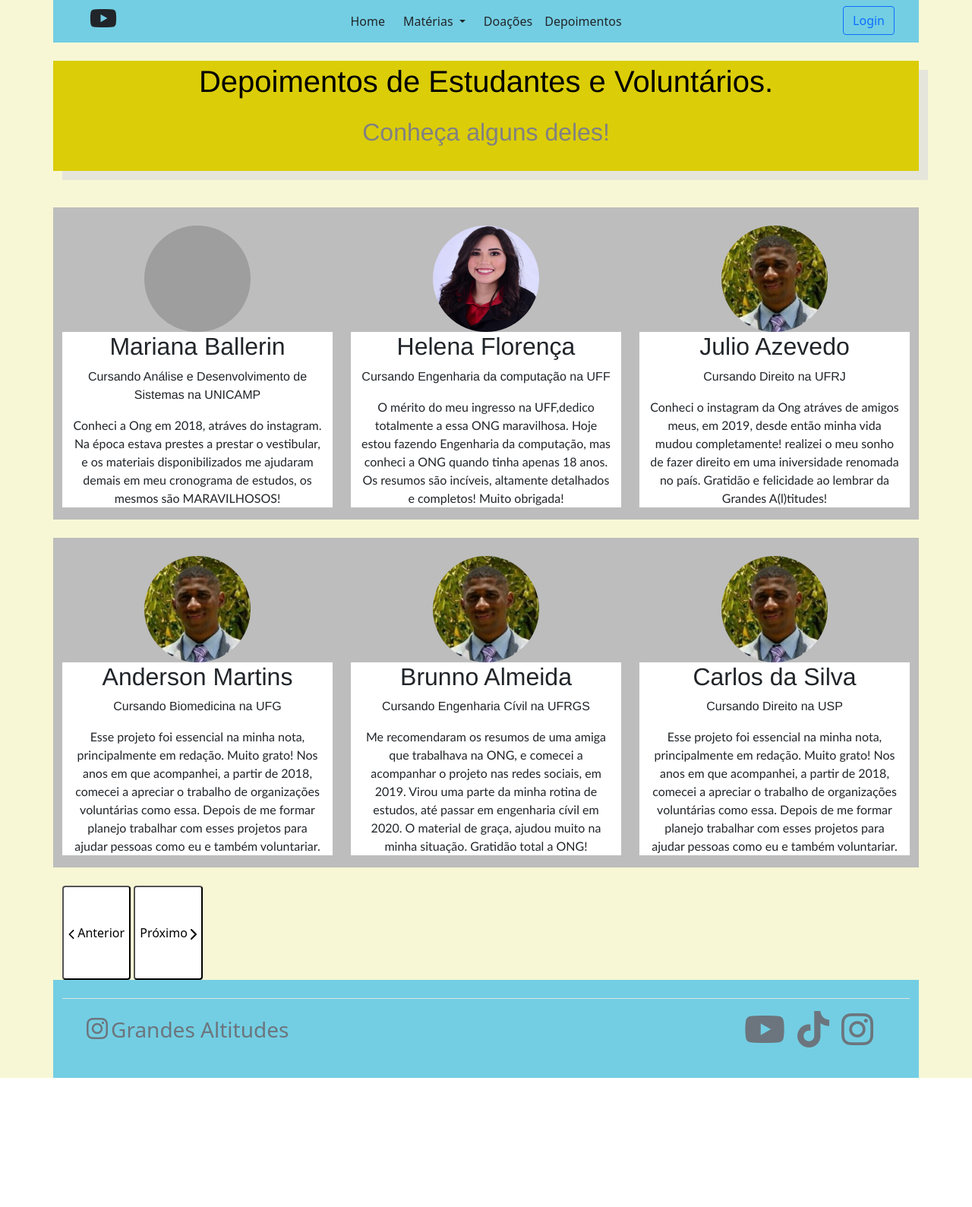
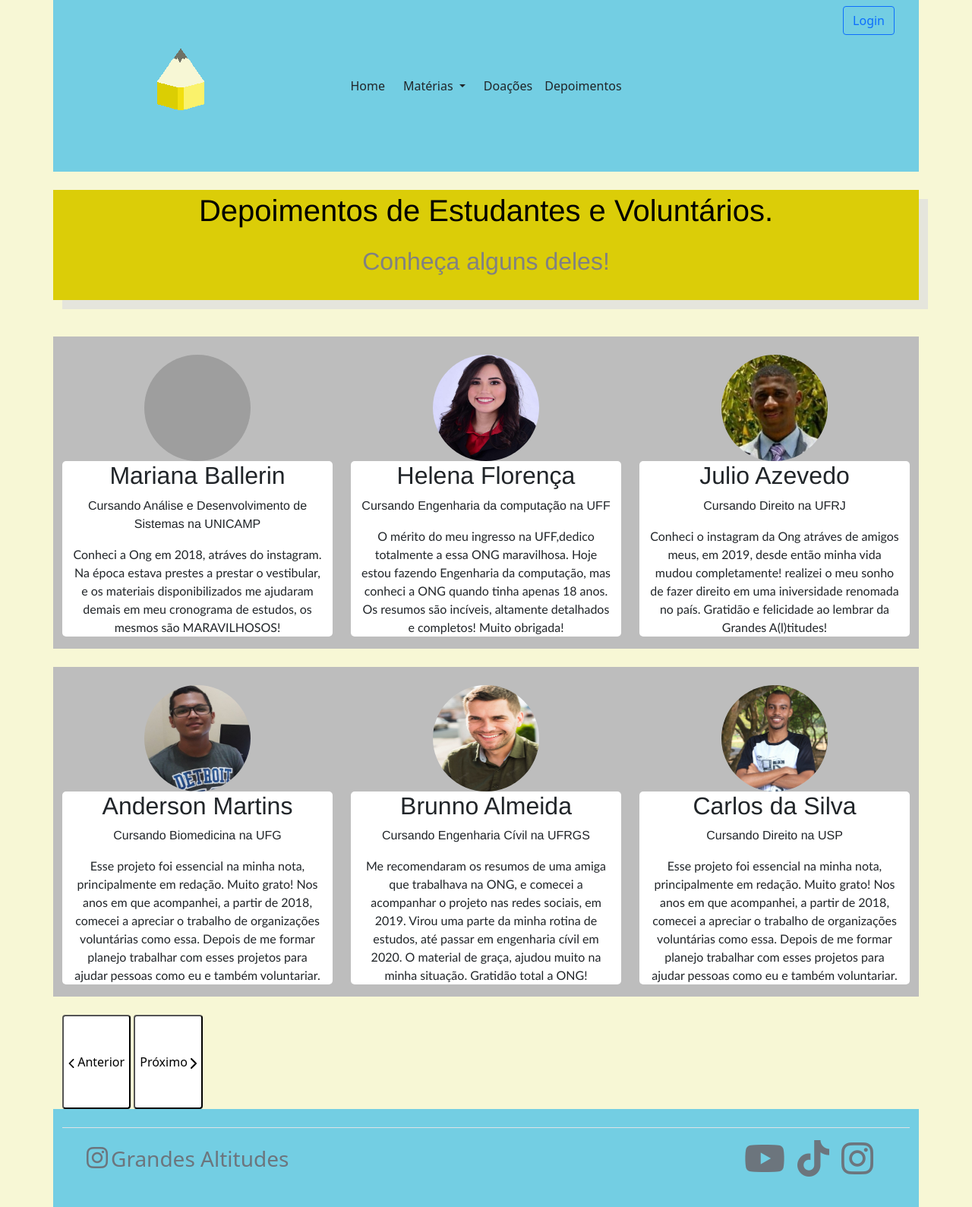
Before and after one commit to burgues0/grandes-altitudes, a Django app: template grandes_altitudes/templates/depoiments.html in a window 1280 px wide. Shown: the whole page at 76% size. Before the commit the page ends 1419 px from the top, so only its background shows below. Run offline with Django 3.2, Linux system fonts and the light colour scheme; the template is opened without the code that fills it, so the values that code supplies are empty; some libraries are stand-ins or nearby versions; grey boxes are pictures that could not be loaded.

Commit message:
Index_depoiments_111%_atualized
THE CRMINAL DIVS AND STYLE OF CURUPIRA.

```diff
--- a/grandes_altitudes/templates/depoiments.html
+++ b/grandes_altitudes/templates/depoiments.html
@@ -26,8 +26,7 @@
                 <div class="row">
                     <div class="col-md-2">
                         <a href="/" class="d-flex align-items-center col-md-3 mb-2 mb-md-0 ms-4 text-dark text-decoration-none">
-                            <!--colocar a logo da ong-->
-                            <i class="fa-brands fa-youtube fa-2x"></i>
+                            <img class="ong_logo" src="{% static '../static/img/grandes-altitudes-logo.png'%}" alt="logo">
                         </a>
                     </div>
                     <div class="col align-self-center">
@@ -92,8 +91,9 @@
                 <br> <!-- Pra substituir isso aqui por margim, pra evitar repetir esse tanto de <br>-->
 
                 <!-- <svg class="bd-placeholder-img rounded-circle" width="140" height="140" xmlns="http://www.w3.org/2000/svg" role="img" aria-label="Placeholder: 140x140" preserveAspectRatio="xMidYMid slice" focusable="false"><title>Placeholder</title><rect width="100%" height="100%" fill="#777"/><text x="50%" y="50%" fill="#777" dy=".3em">140x140</text></svg> -->
-                <img src="../img/depfoto1.png" class="bd-placeholder-img rounded-circle" width="140" height="140">
-                <div style="background-color:#ffffff;background-repeat: no-repeat, no-repeat;">
+
+                <img src="{% static '../static/img/depfoto1.png'%}" class="bd-placeholder-img rounded-circle" width="140" height="140">
+                <div style="background-color:#ffffff;background-repeat: no-repeat, no-repeat; border-radius: 5px;">
                   <h2 style="font-family:'Franklin Gothic Medium', 'Arial Narrow', Arial, sans-serif">Mariana Ballerin</h2>
                   <p style="font-family:'Franklin Gothic Medium', 'Arial Narrow', Arial, sans-serif">Cursando Análise e Desenvolvimento de Sistemas na UNICAMP</p>
                   <p style="font-family:'Gill Sans', 'Gill Sans MT', Calibri, 'Trebuchet MS', sans-serif">Conheci a Ong em 2018, atráves do instagram. Na época estava prestes a prestar o vestibular, e os materiais disponibilizados me ajudaram demais em meu cronograma de estudos, os mesmos são MARAVILHOSOS!</p>
@@ -105,8 +105,8 @@
               <div><!-- DEPOIMENTO 2 -->
                 <br>
                 <!--<svg class="bd-placeholder-img rounded-circle" width="140" height="140" xmlns="http://www.w3.org/2000/svg" role="img" aria-label="Placeholder: 140x140" preserveAspectRatio="xMidYMid slice" focusable="false"><title>Placeholder</title><rect width="100%" height="100%" fill="#777"/><text x="50%" y="50%" fill="#777" dy=".3em">140x140</text></svg>-->
-                <img src="../img/depfoto2.png" class="bd-placeholder-img rounded-circle" width="140" height="140">
-                <div style="background-color:#ffffff;background-repeat: no-repeat, no-repeat;">
+                <img src="{% static '../static/img/depfoto2.png'%}" class="bd-placeholder-img rounded-circle" width="140" height="140">
+                <div style="background-color:#ffffff;background-repeat: no-repeat, no-repeat; border-radius: 5px;">
                   <h2 style="font-family:'Franklin Gothic Medium', 'Arial Narrow', Arial, sans-serif">Helena Florença</h2>
                   <p style="font-family:'Franklin Gothic Medium', 'Arial Narrow', Arial, sans-serif">Cursando Engenharia da computação na UFF</p>
                   <p style="font-family:'Gill Sans', 'Gill Sans MT', Calibri, 'Trebuchet MS', sans-serif">O mérito do meu ingresso na UFF,dedico totalmente a essa ONG maravilhosa. Hoje estou fazendo Engenharia da computação, mas conheci a ONG quando tinha apenas 18 anos. Os resumos são incíveis, altamente detalhados e completos! Muito obrigada! </p>
@@ -118,8 +118,9 @@
                 <div><!-- DEPOIMENTO 3 -->
                   <br>
                   <!--<svg class="bd-placeholder-img rounded-circle" width="140" height="140" xmlns="http://www.w3.org/2000/svg" role="img" aria-label="Placeholder: 140x140" preserveAspectRatio="xMidYMid slice" focusable="false"><title>Placeholder</title><rect width="100%" height="100%" fill="#777"/><text x="50%" y="50%" fill="#777" dy=".3em">140x140</text></svg>-->
-                  <img src="../img/depfoto3.png" class="bd-placeholder-img rounded-circle" width="140" height="140">
-                  <div style="background-color:#ffffff;background-repeat: no-repeat, no-repeat;">
+
+                  <img src="{% static '../static/img/depfoto3.png'%}" class="bd-placeholder-img rounded-circle" width="140" height="140">
+                  <div style="background-color:#ffffff;background-repeat: no-repeat, no-repeat; border-radius: 5px;">
                     <h2 style="font-family:'Franklin Gothic Medium', 'Arial Narrow', Arial, sans-serif">Julio Azevedo</h2>
                     <p style="font-family:'Franklin Gothic Medium', 'Arial Narrow', Arial, sans-serif">Cursando Direito na UFRJ</p>
                     <p style="font-family:'Gill Sans', 'Gill Sans MT', Calibri, 'Trebuchet MS', sans-serif">Conheci o instagram da Ong atráves de amigos meus, em 2019, desde então minha vida mudou completamente! realizei o meu sonho de fazer direito em uma iniversidade renomada no país. Gratidão e felicidade ao lembrar da Grandes A(l)titudes!</p>
@@ -131,8 +132,8 @@
               <div><!-- DEPOIMENTO 4 -->
                 <br>
                 <!--<svg class="bd-placeholder-img rounded-circle" width="140" height="140" xmlns="http://www.w3.org/2000/svg" role="img" aria-label="Placeholder: 140x140" preserveAspectRatio="xMidYMid slice" focusable="false"><title>Placeholder</title><rect width="100%" height="100%" fill="#777"/><text x="50%" y="50%" fill="#777" dy=".3em">140x140</text></svg>-->
-                <img src="../img/depfoto3.png" class="bd-placeholder-img rounded-circle" width="140" height="140">
-                <div style="background-color:#ffffff;background-repeat: no-repeat, no-repeat;">
+                <img src="{% static '../static/img/depfoto4.png'%}" class="bd-placeholder-img rounded-circle" width="140" height="140">
+                <div style="background-color:#ffffff;background-repeat: no-repeat, no-repeat; border-radius: 5px;">
                   <h2 style="font-family:'Franklin Gothic Medium', 'Arial Narrow', Arial, sans-serif">Anderson Martins</h2>
                   <p style="font-family:'Franklin Gothic Medium', 'Arial Narrow', Arial, sans-serif">Cursando Biomedicina na UFG</p>
                   <p style="font-family:'Gill Sans', 'Gill Sans MT', Calibri, 'Trebuchet MS', sans-serif">Esse projeto foi essencial na minha nota, principalmente em redação. Muito grato! Nos anos em que acompanhei, a partir de 2018, comecei a apreciar o trabalho de organizações voluntárias como essa. Depois de me formar planejo trabalhar com esses projetos para ajudar pessoas como eu e também voluntariar.</p>
@@ -144,8 +145,8 @@
             <div><!-- DEPOIMENTO 5 -->
               <br>
               <!--<svg class="bd-placeholder-img rounded-circle" width="140" height="140" xmlns="http://www.w3.org/2000/svg" role="img" aria-label="Placeholder: 140x140" preserveAspectRatio="xMidYMid slice" focusable="false"><title>Placeholder</title><rect width="100%" height="100%" fill="#777"/><text x="50%" y="50%" fill="#777" dy=".3em">140x140</text></svg>-->
-              <img src="../img/depfoto3.png" class="bd-placeholder-img rounded-circle" width="140" height="140">
-              <div style="background-color:#ffffff;background-repeat: no-repeat, no-repeat;">
+              <img src="{% static '../static/img/depfoto5.png'%}" class="bd-placeholder-img rounded-circle" width="140" height="140">
+              <div style="background-color:#ffffff;background-repeat: no-repeat, no-repeat; border-radius: 5px;">
                 <h2 style="font-family:'Franklin Gothic Medium', 'Arial Narrow', Arial, sans-serif">Brunno Almeida</h2>
                 <p style="font-family:'Franklin Gothic Medium', 'Arial Narrow', Arial, sans-serif">Cursando Engenharia Cívil na UFRGS</p>
                 <p style="font-family:'Gill Sans', 'Gill Sans MT', Calibri, 'Trebuchet MS', sans-serif">Me recomendaram os resumos de uma amiga que trabalhava na ONG, e comecei a acompanhar o projeto nas redes sociais, em 2019. Virou uma parte da minha rotina de estudos, até passar em engenharia cívil em 2020. O material de graça, ajudou muito na minha situação. Gratidão total a ONG!</p>
@@ -157,8 +158,8 @@
           <div>
             <br>
             <!--<svg class="bd-placeholder-img rounded-circle" width="140" height="140" xmlns="http://www.w3.org/2000/svg" role="img" aria-label="Placeholder: 140x140" preserveAspectRatio="xMidYMid slice" focusable="false"><title>Placeholder</title><rect width="100%" height="100%" fill="#777"/><text x="50%" y="50%" fill="#777" dy=".3em">140x140</text></svg>-->
-            <img src="../img/depfoto3.png" class="bd-placeholder-img rounded-circle" width="140" height="140">
-            <div style="background-color:#ffffff;background-repeat: no-repeat, no-repeat;">
+            <img src="{% static '../static/img/depfoto6.png'%}" class="bd-placeholder-img rounded-circle" width="140" height="140">
+            <div style="background-color:#ffffff;background-repeat: no-repeat, no-repeat; border-radius: 5px;">
               <h2 style="font-family:'Franklin Gothic Medium', 'Arial Narrow', Arial, sans-serif">Carlos da Silva</h2>
               <p style="font-family:'Franklin Gothic Medium', 'Arial Narrow', Arial, sans-serif">Cursando Direito na USP</p>
               <p style="font-family:'Gill Sans', 'Gill Sans MT', Calibri, 'Trebuchet MS', sans-serif">Esse projeto foi essencial na minha nota, principalmente em redação. Muito grato! Nos anos em que acompanhei, a partir de 2018, comecei a apreciar o trabalho de organizações voluntárias como essa. Depois de me formar planejo trabalhar com esses projetos para ajudar pessoas como eu e também voluntariar.</p>
@@ -178,7 +179,7 @@
                 <span class="ml-4">Anterior</span>
             </button>
 
-            <button class="text-gray-600 text-base leading-4 hover:text-blue-700 bg-white shadow-md drop-shadow rounded py-5 px-6 font-medium flex items-center">
+            <button class="text-gray-600 text-base leading-4 hover:text-blue-700 bg-white shadow-md drop-shadow rounded py-5 px-6 items-right">
                 <span class="mr-4">Próximo</span>
                 <svg width="8" height="14" viewBox="0 0 8 14" fill="none" xmlns="http://www.w3.org/2000/svg">
                     <path d="M1 13L7 7L1 1" stroke="currentColor" stroke-width="2" stroke-linecap="round" stroke-linejoin="round" />
```
Also changed, not shown: grandes_altitudes/templates/index.html (+4 -6 lines), grandes_altitudes/static/img/depfoto4.png (added), grandes_altitudes/static/img/depfoto5.png (added), grandes_altitudes/static/img/depfoto6.png (added), grandes_altitudes/static/img/grandes-altitudes-logo.png (added), grandes_altitudes/static/img/logo.jfif (deleted).
